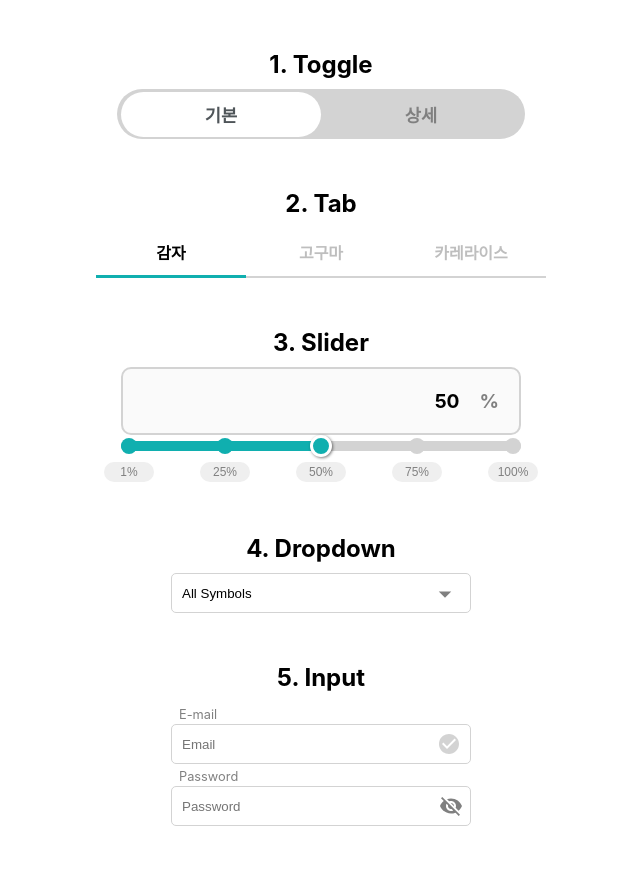
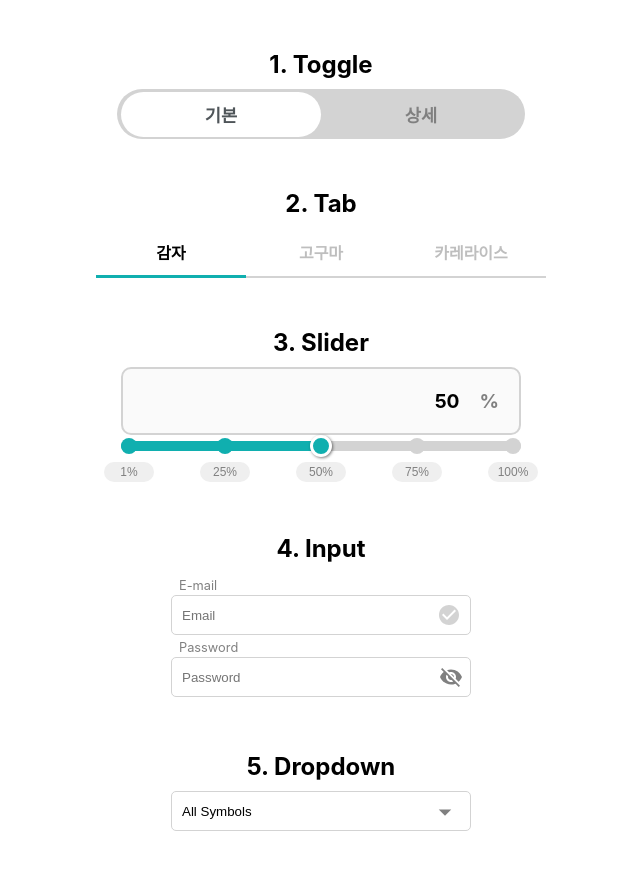
Before and after one commit to seungyeon119/wanted_pre_onboarding, a React (Create React App) app: page / in a window 1280 px wide. Shown: the top 870 px of the page, without its empty margins (319-959 px from the left). Built offline with nearby package versions, Linux system fonts and the light colour scheme.

Commit message:
컴포넌트 순서 변경

```diff
--- a/src/App.js
+++ b/src/App.js
@@ -35,12 +35,12 @@ function App() {
         <Slider />
       </Container>
       <Container>
-        <Title>4. Dropdown</Title>
-        <Dropdown />
+        <Title>4. Input</Title>
+        <Input />
       </Container>
       <Container>
-        <Title>5. Input</Title>
-        <Input />
+        <Title>5. Dropdown</Title>
+        <Dropdown />
       </Container>
     </div>
   );
```
